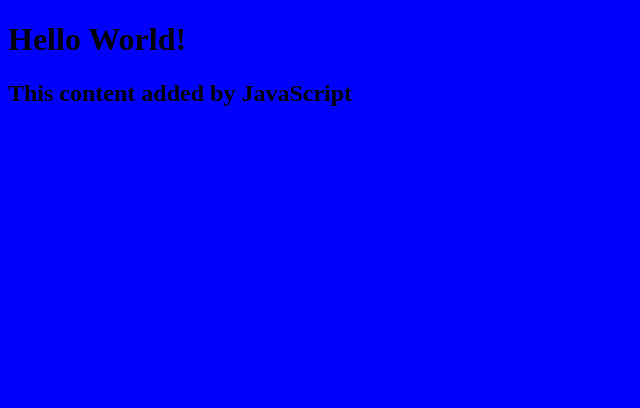
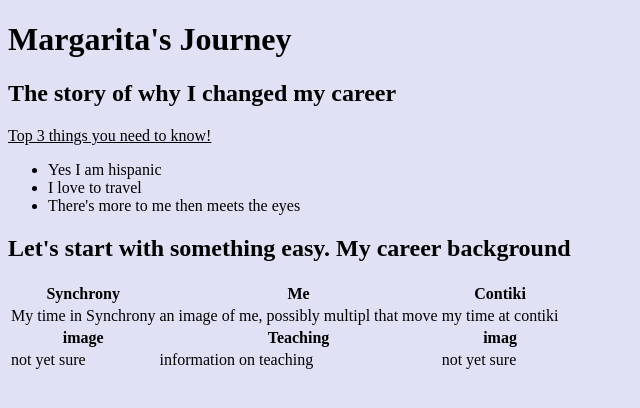
Before and after one commit to MargaritaRa/Travel-Trance, a plain HTML site: page index.html in a window 1280 px wide. Shown: the whole page, without its empty margins (0-640 px from the left). Drawn offline with Linux system fonts and the light colour scheme.

Commit message:
skeleton plan

```diff
--- a/index.html
+++ b/index.html
@@ -5,7 +5,39 @@
         <title>Travel Trance</title>
     </head>
     <body>
-        <h1>Hello World!</h1>
+        <h1>Margarita's Journey</h1>
         <script src="script.js"></script>
+
+            <u>Top 3 things you need to know!</u>
+                <ul>
+                    <li>Yes I am hispanic</li>
+                    <li>I love to travel</li>
+                    <li>There's more to me then meets the eyes</li>
+                </ul>
+        <h2>
+            Let's start with something easy. My career background
+        </h2>
+        <table>
+            <tr>
+                <th>Synchrony</th>
+                <th>Me</th>
+                <th>Contiki</th>
+            </tr>
+            <tr>
+                <td>My time in Synchrony</td>
+                <td>an image of me, possibly multipl that move</td>
+                <td>my time at contiki</td>
+            </tr>
+            <tr>
+                <th>image</th>
+                <th>Teaching</th>
+                <th>imag</th>
+            </tr>
+            <tr>
+                <td>not yet sure</td>
+                <td>information on teaching</td>
+                <td>not yet sure</td>
+            </tr>
+        </table>
     </body>
 </html>
--- a/script.js
+++ b/script.js
@@ -1,4 +1,4 @@
 const h2 = document.createElement("h2");
-h2.textContent = "This content added by JavaScript";
+h2.textContent = "The story of why I changed my career";
 
 document.querySelector("body").appendChild(h2);
--- a/style.css
+++ b/style.css
@@ -1,3 +1,3 @@
 body {
-    background: blue;
+    background: rgb(225, 225, 246);
   }
```
